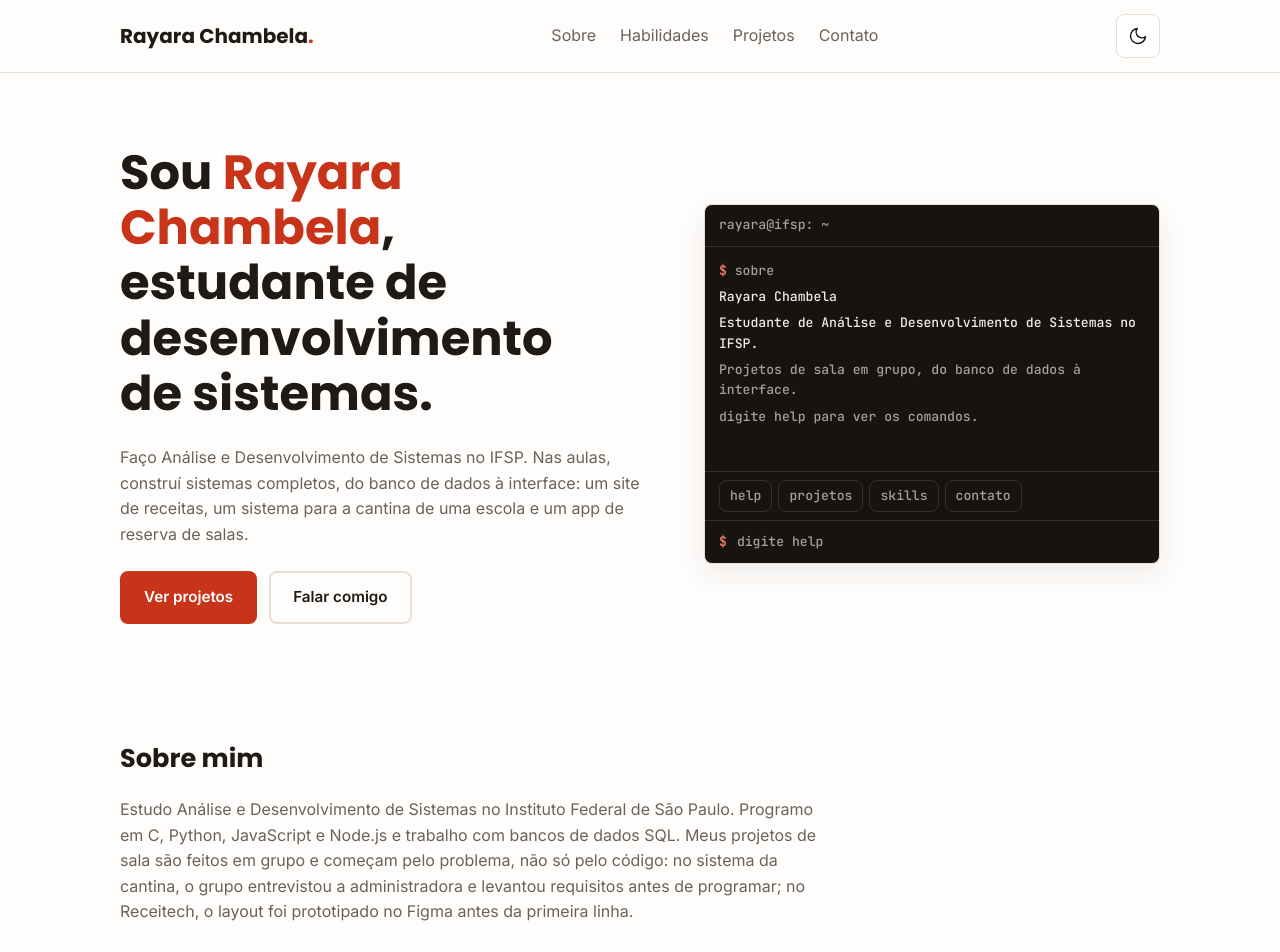
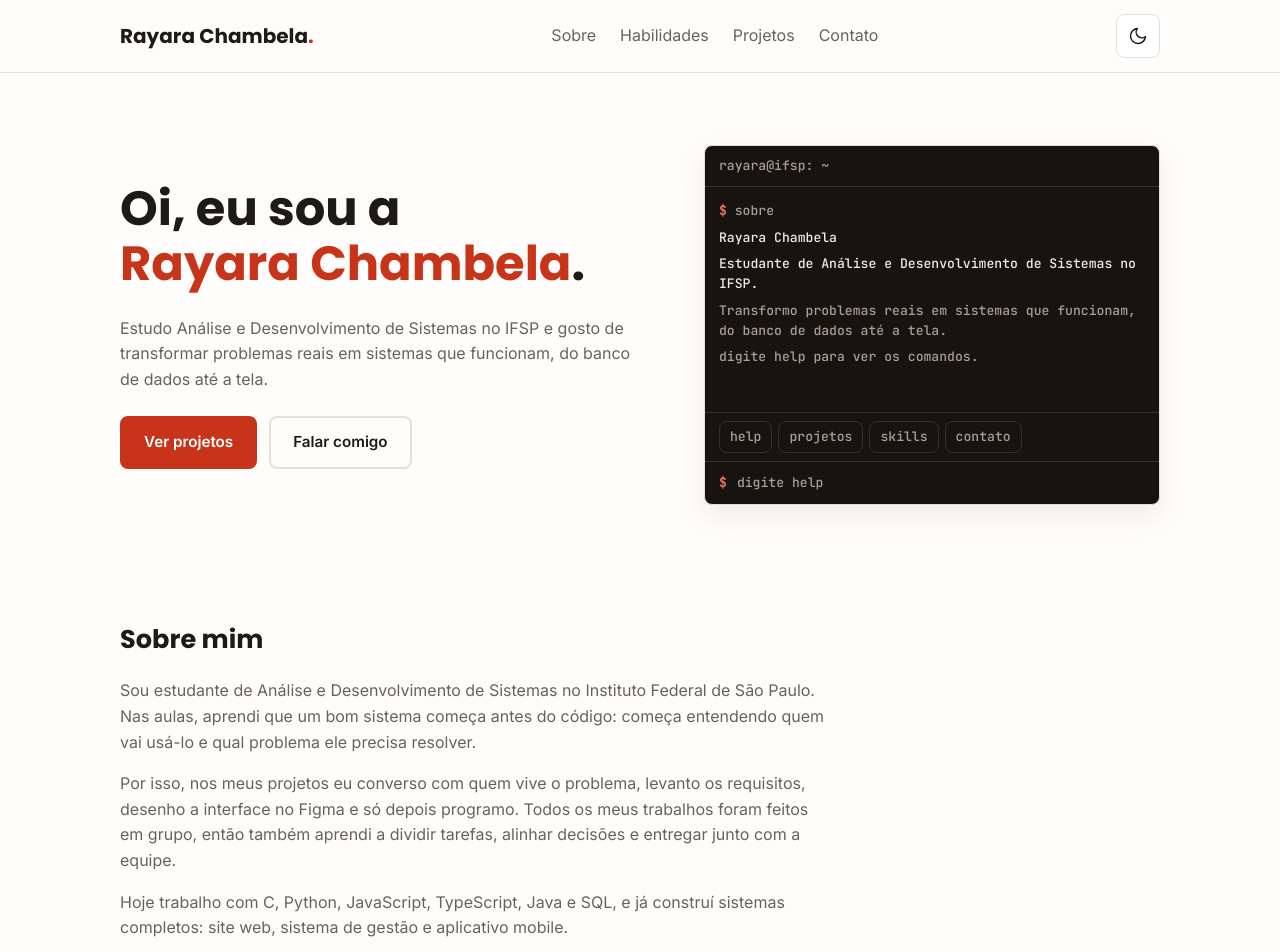
Before and after one commit to RayaraChambela/portfolio-pessoal, a plain HTML site: page index.html in a window 1280 px wide. Shown: the top 952 px of the page. Drawn offline with Linux system fonts and the light colour scheme.

Commit message:
Atualiza texto do hero e do Sobre; remove commits e "Grupo" dos cards
Co-Authored-By: Claude Sonnet 5 <noreply@anthropic.com>

```diff
--- a/css/style.css
+++ b/css/style.css
@@ -408,7 +408,6 @@ ul { list-style: none; margin: 0; padding: 0; }
   padding-top: 16px;
   border-top: 1px solid var(--border);
 }
-.project-card__note { color: var(--text-muted); font-size: .85rem; }
 .link {
   color: var(--primary);
   font-weight: 600;
--- a/index.html
+++ b/index.html
@@ -56,11 +56,10 @@
     <!-- ===== Hero ===== -->
     <section class="hero container" id="inicio">
       <div class="hero__text">
-        <h1>Sou <span class="highlight">Rayara Chambela</span>, estudante de desenvolvimento de sistemas.</h1>
+        <h1>Oi, eu sou a <span class="highlight">Rayara Chambela</span>.</h1>
         <p class="hero__lead">
-          Faço Análise e Desenvolvimento de Sistemas no IFSP. Nas aulas, construí sistemas
-          completos, do banco de dados à interface: um site de receitas, um sistema para
-          a cantina de uma escola e um app de reserva de salas.
+          Estudo Análise e Desenvolvimento de Sistemas no IFSP e gosto de transformar
+          problemas reais em sistemas que funcionam, do banco de dados até a tela.
         </p>
         <div class="hero__cta">
           <a href="#projetos" class="btn btn--primary">Ver projetos</a>
@@ -89,12 +88,19 @@
       <div class="container">
         <h2 class="section__title">Sobre mim</h2>
         <p class="section__text">
-          Estudo Análise e Desenvolvimento de Sistemas no Instituto Federal de São Paulo.
-          Programo em C, Python, JavaScript e Node.js e trabalho com bancos de dados SQL.
-          Meus projetos de sala são feitos em grupo e começam pelo problema, não só pelo
-          código: no sistema da cantina, o grupo entrevistou a administradora e levantou
-          requisitos antes de programar; no Receitech, o layout foi prototipado no Figma
-          antes da primeira linha.
+          Sou estudante de Análise e Desenvolvimento de Sistemas no Instituto Federal de São
+          Paulo. Nas aulas, aprendi que um bom sistema começa antes do código: começa
+          entendendo quem vai usá-lo e qual problema ele precisa resolver.
+        </p>
+        <p class="section__text">
+          Por isso, nos meus projetos eu converso com quem vive o problema, levanto os
+          requisitos, desenho a interface no Figma e só depois programo. Todos os meus
+          trabalhos foram feitos em grupo, então também aprendi a dividir tarefas, alinhar
+          decisões e entregar junto com a equipe.
+        </p>
+        <p class="section__text">
+          Hoje trabalho com C, Python, JavaScript, TypeScript, Java e SQL, e já construí
+          sistemas completos: site web, sistema de gestão e aplicativo mobile.
         </p>
       </div>
     </section>
@@ -130,7 +136,7 @@
       <div class="container">
         <h2 class="section__title">Projetos de sala</h2>
         <p class="section__text section__text--intro">
-          Os três foram desenvolvidos em grupo, como trabalhos do curso. O código de cada um está no GitHub.
+          Os três são trabalhos do curso. O código de cada um está no GitHub.
         </p>
 
         <div class="projects-grid">
@@ -146,7 +152,6 @@
             </ul>
             <ul class="tags"><li>Python</li><li>Flask</li><li>MySQL</li><li>Tailwind CSS</li><li>JavaScript</li></ul>
             <div class="project-card__foot">
-              <span class="project-card__note">Grupo · 86 commits meus</span>
               <a href="https://github.com/belleruivo/cantina-fatore" class="link" target="_blank" rel="noopener">Ver repositório <svg class="icon icon--sm" aria-hidden="true"><use href="#i-arrow-up-right"/></svg></a>
             </div>
           </article>
@@ -162,7 +167,6 @@
             </ul>
             <ul class="tags"><li>Node.js</li><li>Express</li><li>EJS</li><li>MySQL</li><li>MVC</li></ul>
             <div class="project-card__foot">
-              <span class="project-card__note">Grupo</span>
               <a href="https://github.com/RayaraChambela/receitech-parte2" class="link" target="_blank" rel="noopener">Ver repositório <svg class="icon icon--sm" aria-hidden="true"><use href="#i-arrow-up-right"/></svg></a>
             </div>
           </article>
@@ -178,7 +182,6 @@
             </ul>
             <ul class="tags"><li>React Native</li><li>Expo</li><li>TypeScript</li><li>Node.js</li><li>Prisma</li><li>SQLite</li></ul>
             <div class="project-card__foot">
-              <span class="project-card__note">Grupo</span>
               <a href="https://github.com/RayaraChambela/reservas-salas" class="link" target="_blank" rel="noopener">Ver repositório <svg class="icon icon--sm" aria-hidden="true"><use href="#i-arrow-up-right"/></svg></a>
             </div>
           </article>
--- a/js/script.js
+++ b/js/script.js
@@ -190,7 +190,7 @@ form.addEventListener("submit", (event) => {
     sobre() {
       line("Rayara Chambela");
       line("Estudante de Análise e Desenvolvimento de Sistemas no IFSP.");
-      line("Projetos de sala em grupo, do banco de dados à interface.", "terminal__line--muted");
+      line("Transformo problemas reais em sistemas que funcionam, do banco de dados até a tela.", "terminal__line--muted");
     },
     skills() {
       line("linguagens : C, Python, JavaScript, TypeScript, Java, SQL");
```
